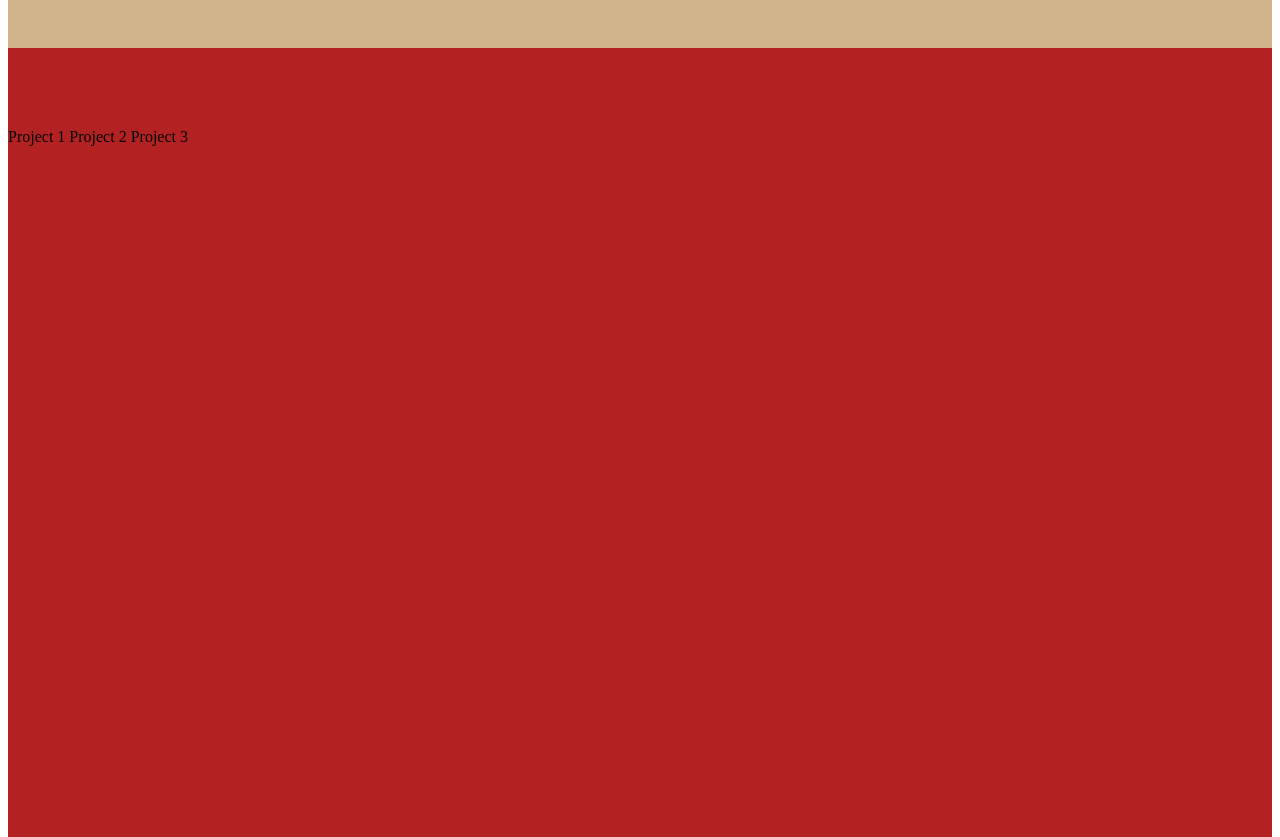
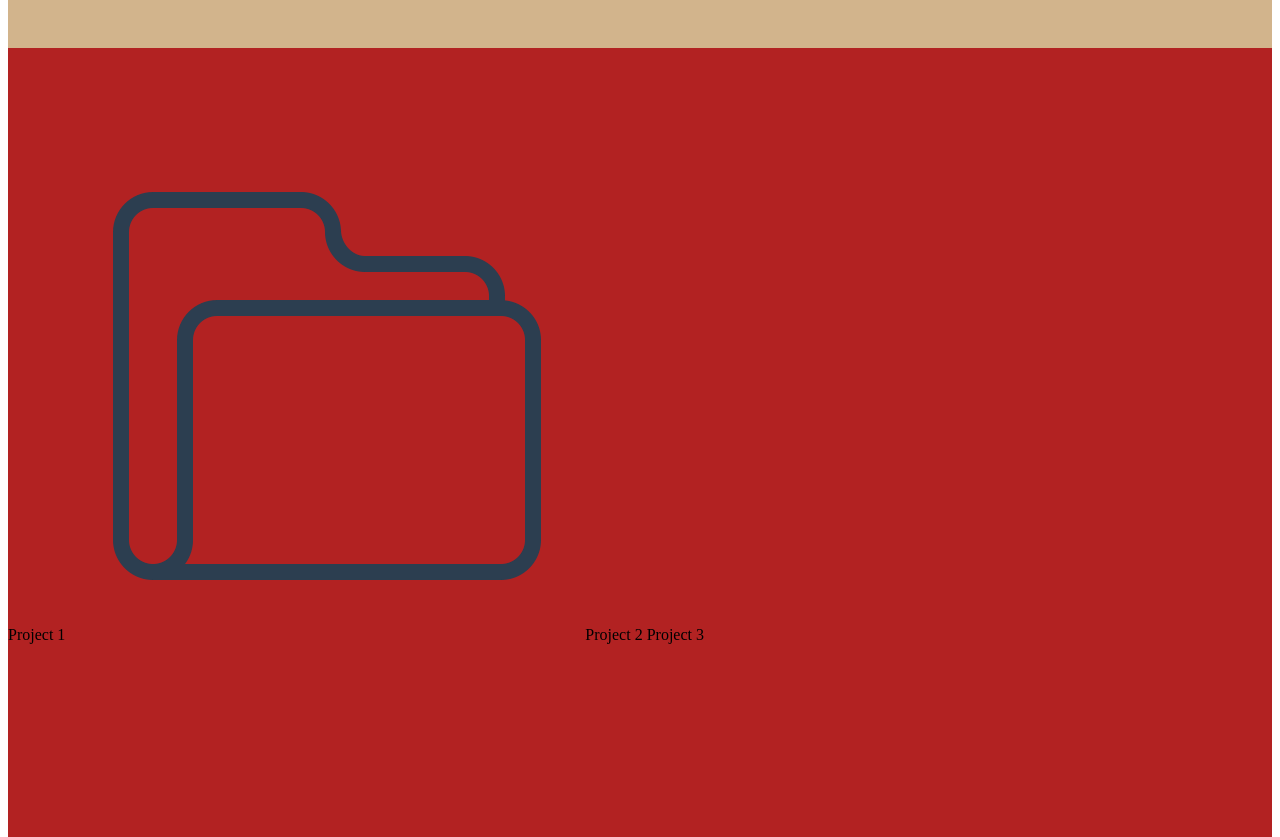
Before and after one commit to csc473s2019-webdev/hw3-p4-personal-portfolio-practice-with-html-css-ramonpetgrave64, a plain HTML site: page index.html in a window 1280 px wide. Shown: the part 760-1597 px from the top of the page. Drawn offline with Linux system fonts and the light colour scheme.

Commit message:
add image

```diff
--- a/index.html
+++ b/index.html
@@ -64,6 +64,7 @@
       Project 1
     </a>
     <a class='project-tile'>
+      <img src="project-icon.png">
       Project 2
     </a>
     <a class='project-tile'>
```
Also changed, not shown: project-icon.png (added).
